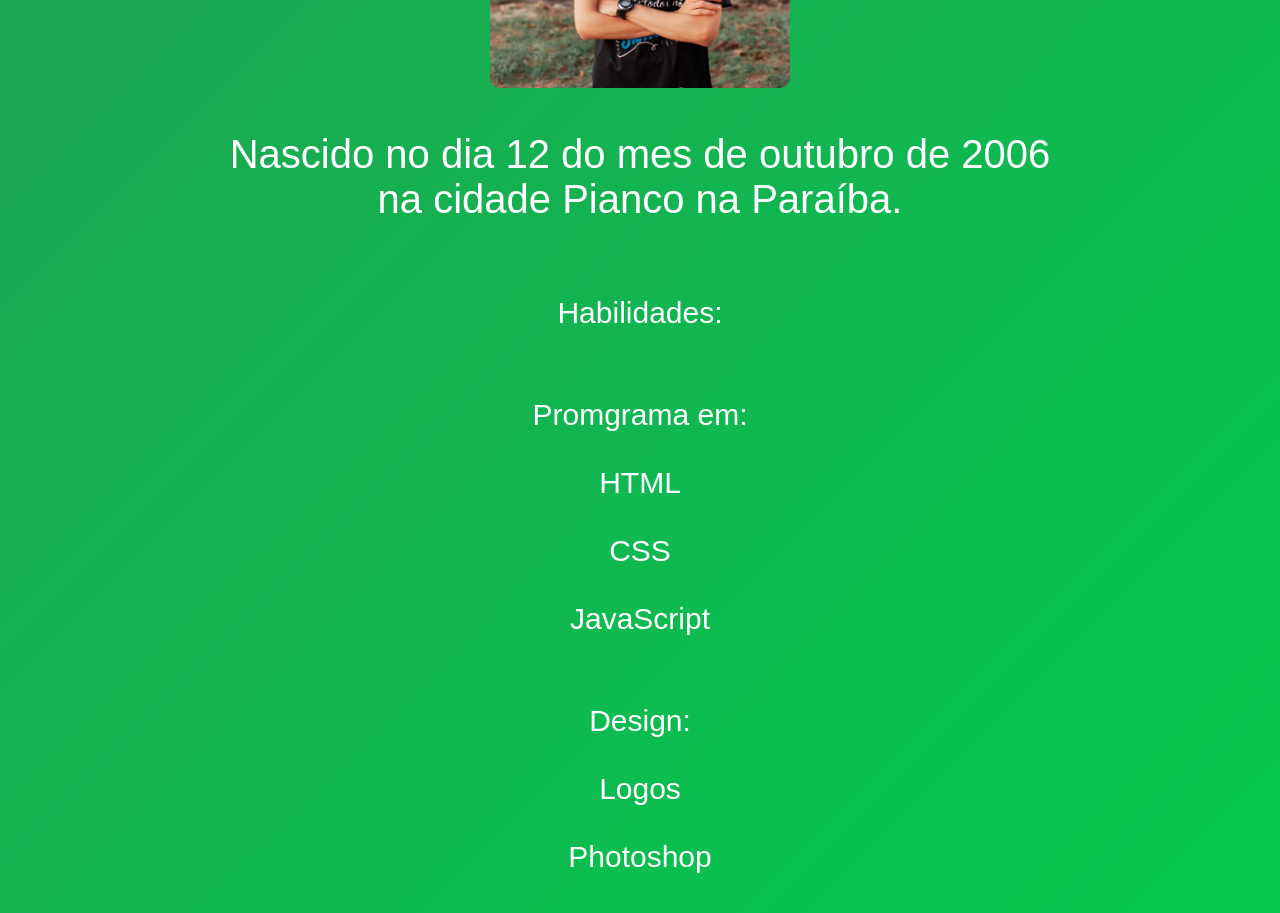
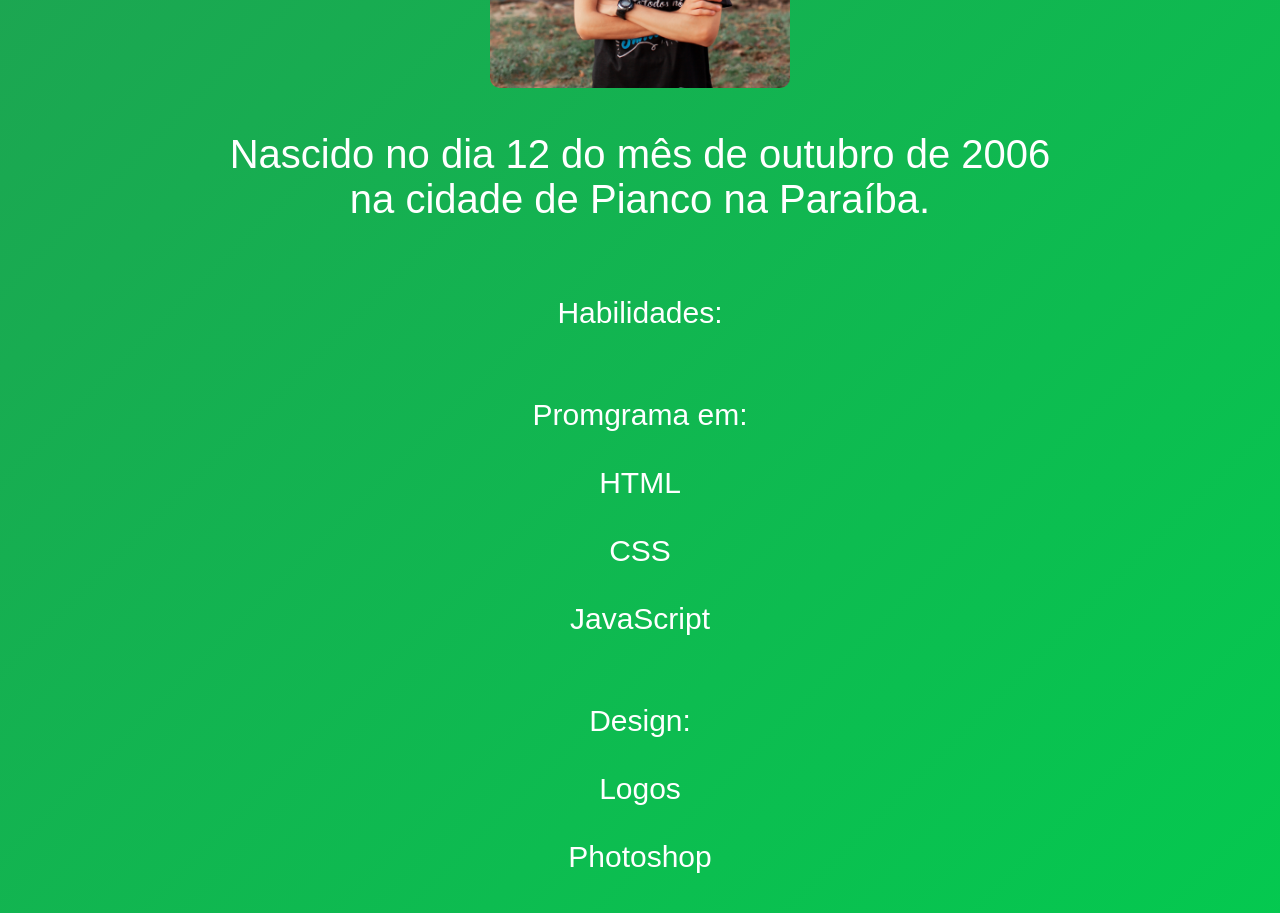
Before and after one commit to FranciscoAlefe/aleferepo, a plain HTML site: page about.html in a window 1280 px wide. Shown: the part 840-1753 px from the top of the page. Drawn offline with Linux system fonts and the light colour scheme.

Commit message:
Update about.html

```diff
--- a/about.html
+++ b/about.html
@@ -38,7 +38,7 @@
      <img class="sujeito" src="./imgs/alefeimg.jpg" alt="Alefe" width="300">
 
      <div class="infosuject">
-     <p>Nascido no dia 12 do mes de outubro de 2006 <br> na cidade Pianco na Paraíba.<br>
+     <p>Nascido no dia 12 do mês de outubro de 2006 <br> na cidade de Pianco na Paraíba.<br>
     </div>
 
     </p>
```
